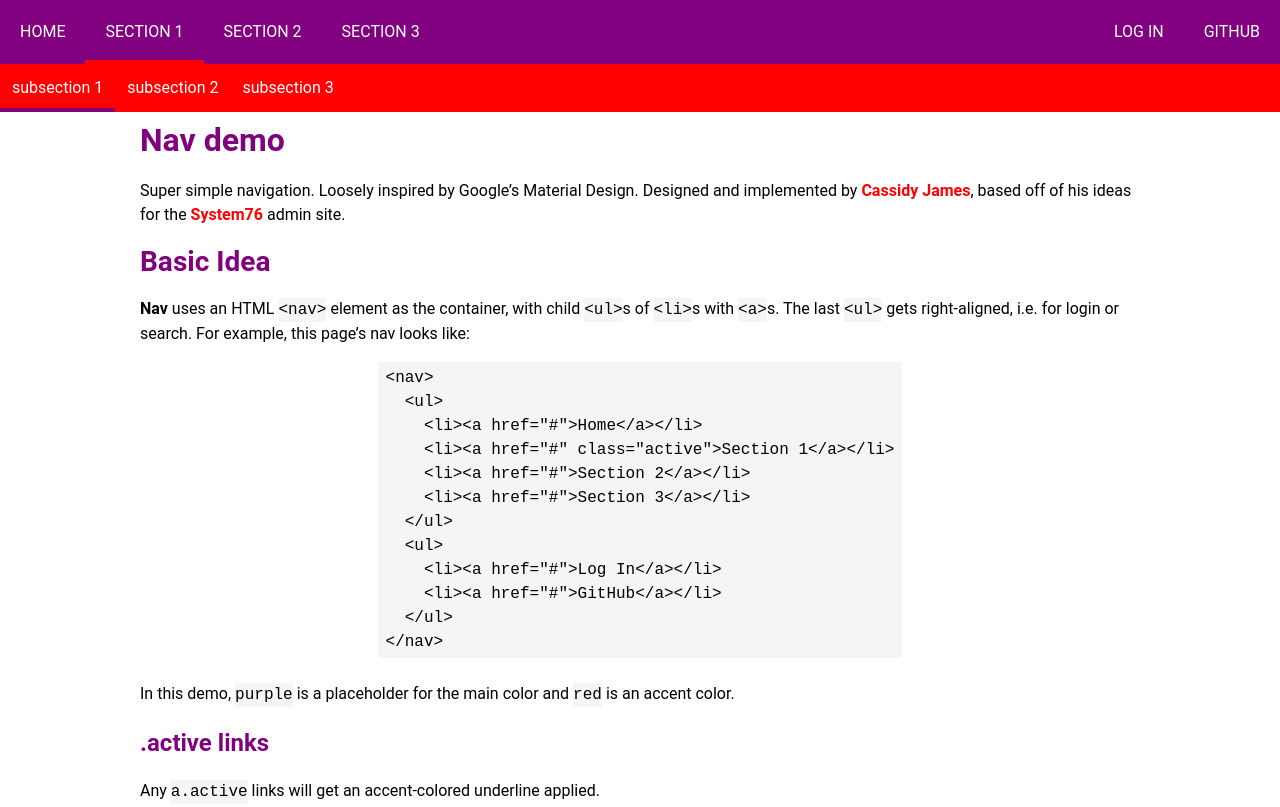
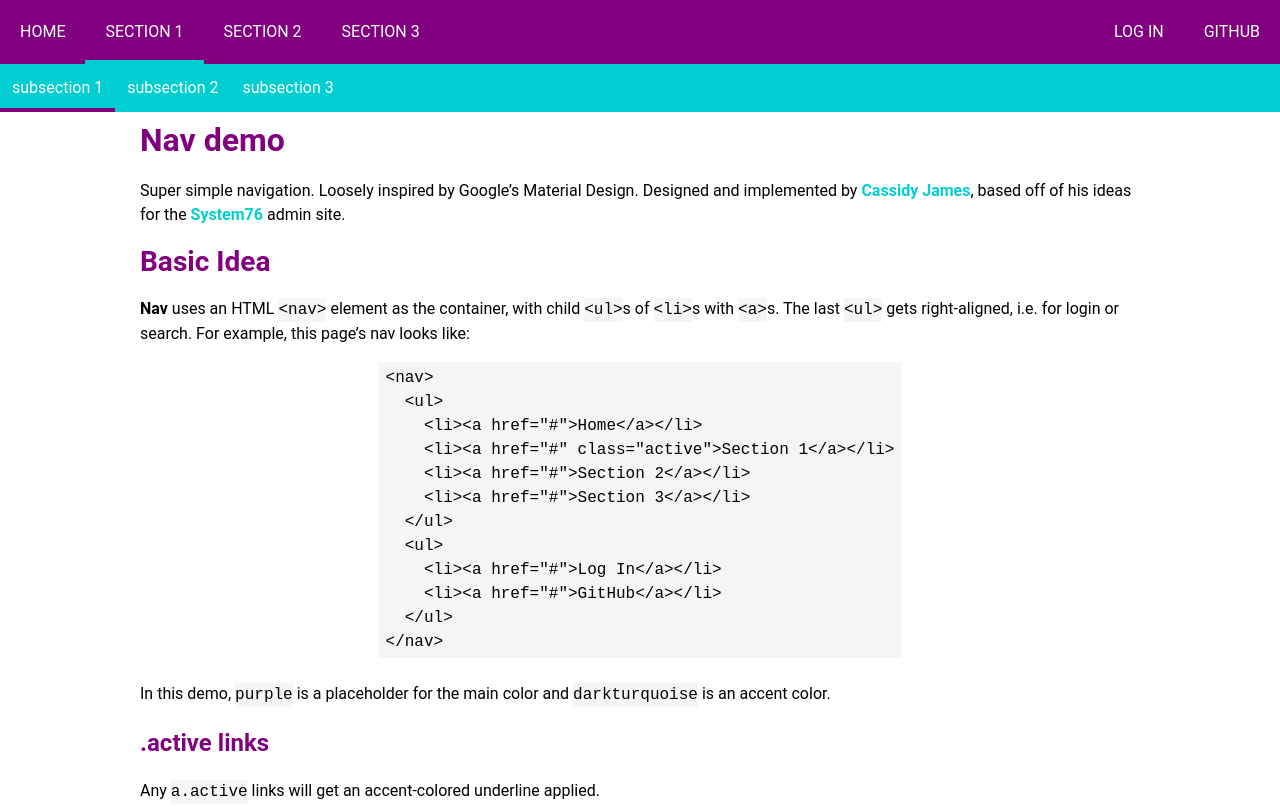
Before and after one commit to cassidyjames/nav, a plain HTML site: page index.html in a window 1280 px wide. Shown: the top 807 px of the page. Drawn offline with Linux system fonts and the light colour scheme.

Commit message:
Better colors

```diff
--- a/demo.css
+++ b/demo.css
@@ -42,7 +42,7 @@ h6 {
 }
 
 a {
-  color: red;
+  color: darkturquoise;
   font-weight: bold;
   text-decoration: none;
 }
--- a/index.html
+++ b/index.html
@@ -57,7 +57,7 @@
   &lt;/ul&gt;
 &lt;/nav&gt;</code></pre>
 
-      <p>In this demo, <code>purple</code> is a placeholder for the main color and <code>red</code> is an accent color.</p>
+      <p>In this demo, <code>purple</code> is a placeholder for the main color and <code>darkturquoise</code> is an accent color.</p>
 
       <h3>.active links</h3>
       <p>Any <code>a.active</code> links will get an accent-colored underline applied.</p>
--- a/nav.css
+++ b/nav.css
@@ -43,7 +43,7 @@ nav a {
 }
 
 nav a.active {
-  border-bottom: 0.25em solid red;
+  border-bottom: 0.25em solid darkturquoise;
   padding-bottom: 0.5em;
 }
 
@@ -53,7 +53,8 @@ nav nav {
 
 nav a.active + nav {
   display: block;
-  background: red;
+  background: darkturquoise;
+  margin-bottom: 4em;
   position: absolute;
   top: 100%;
 
```
